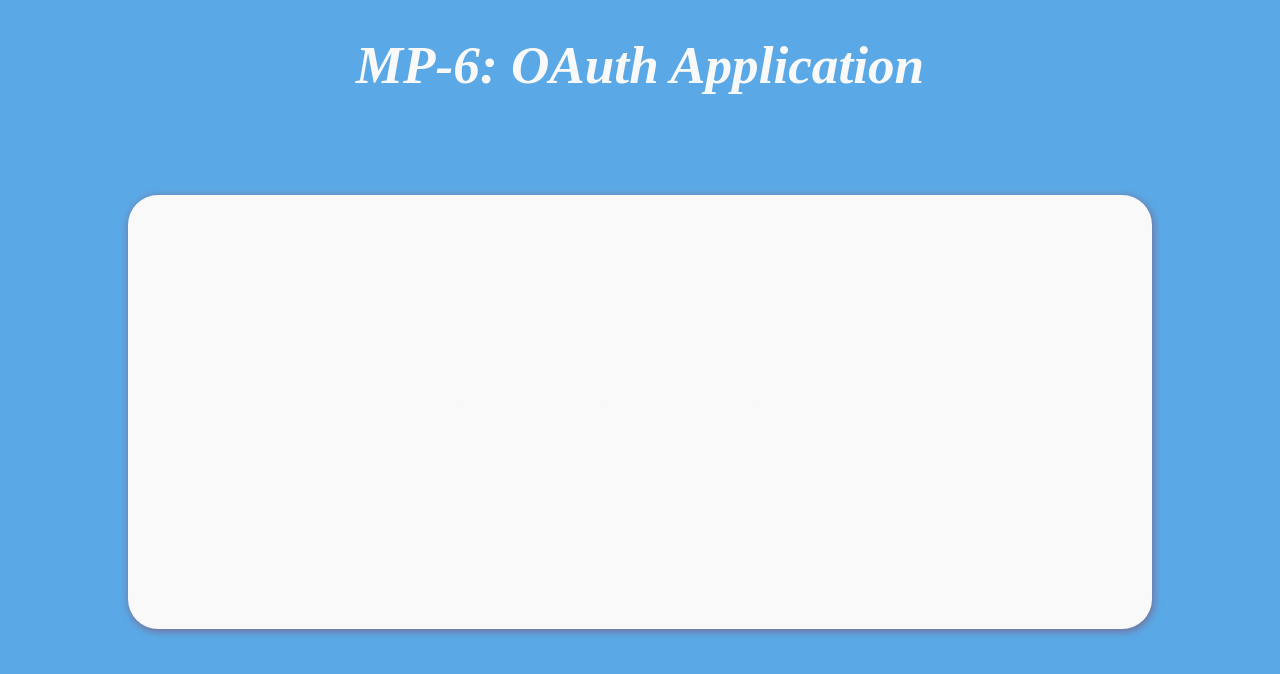
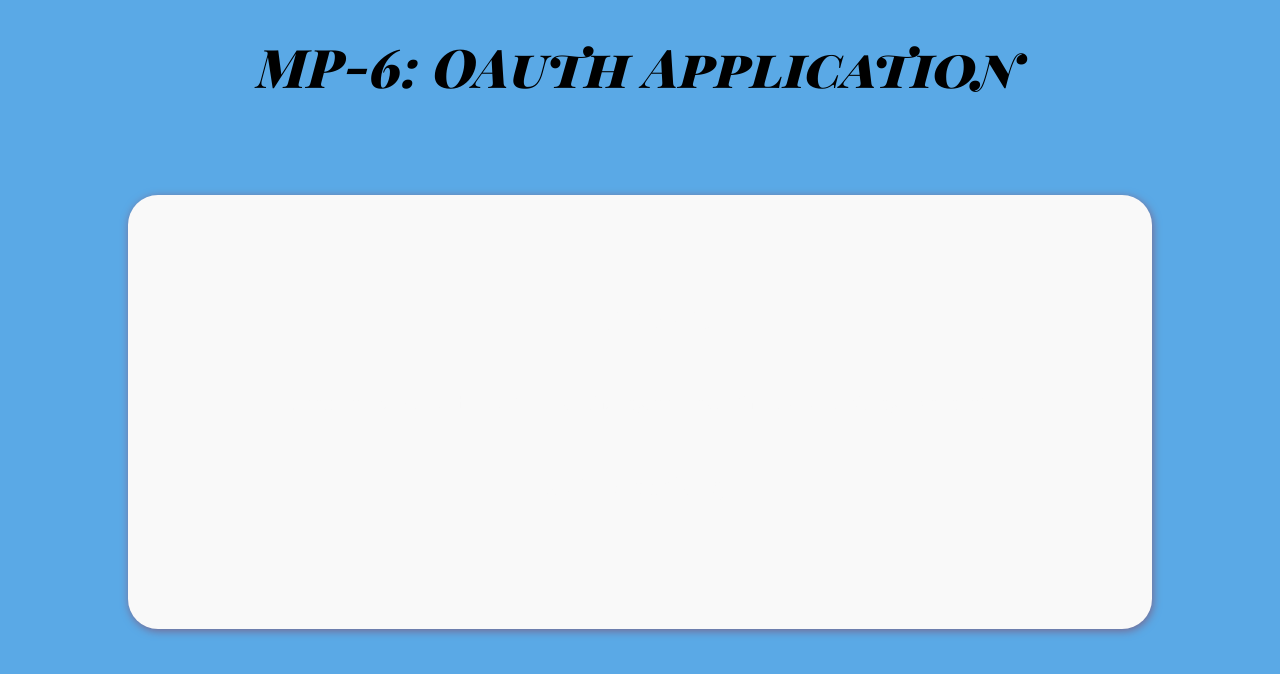
Before and after one commit to SofiaC1903/mp-6, a Next.js app: page / in a window 1280 px wide. Shown: the top 674 px of the page. Built offline with nearby package versions, Linux system fonts and the light colour scheme.

Commit message:
Hopefully fixing further hydration errors

```diff
--- a/app/components/Header.tsx
+++ b/app/components/Header.tsx
@@ -10,8 +10,8 @@ const Div = styled.div`
 `
 
 const Title = styled.h1`
-    color: var(--color-black);
-    font-family: var(--font-playfair), serif;
+    color: black;
+    font-family: "Playfair Display SC", serif;
     font-style: italic;
     font-weight: 900;
     font-size: calc(2px + 4vw);
--- a/app/profile/page.tsx
+++ b/app/profile/page.tsx
@@ -8,20 +8,19 @@ const Img = styled.img`
 `
 
 const StyledText = styled.p`
-    color: var(--color-black);
+    color: black;
     font-size: calc(2px + 1.5vw);
     margin: 25px;
-    font-family: var(--font-playfair), serif;
+    font-family: "Playfair Display SC", serif;
 `
 
 const StyledDiv = styled.div`
-    font-family: var(--font-playfair), serif;
     font-size: calc(2px + 2vw);
     box-shadow: 1px 2px 8px #78678E;
     display: flex;
     flex-direction: column;
     align-items: center;
-    background-color: var(--color-bright-snow);
+    background-color: #F9F9F9;;
     margin: 5% auto;
     width: 80%;
     padding: 8%;
@@ -40,7 +39,7 @@ export default function Profile(){
         );
     }
 
-    if(status!="authenticated"){
+    if(status==="unauthenticated"){
         return (
             <StyledDiv>
                 <StyledText>You are not currently logged in.</StyledText>
```
